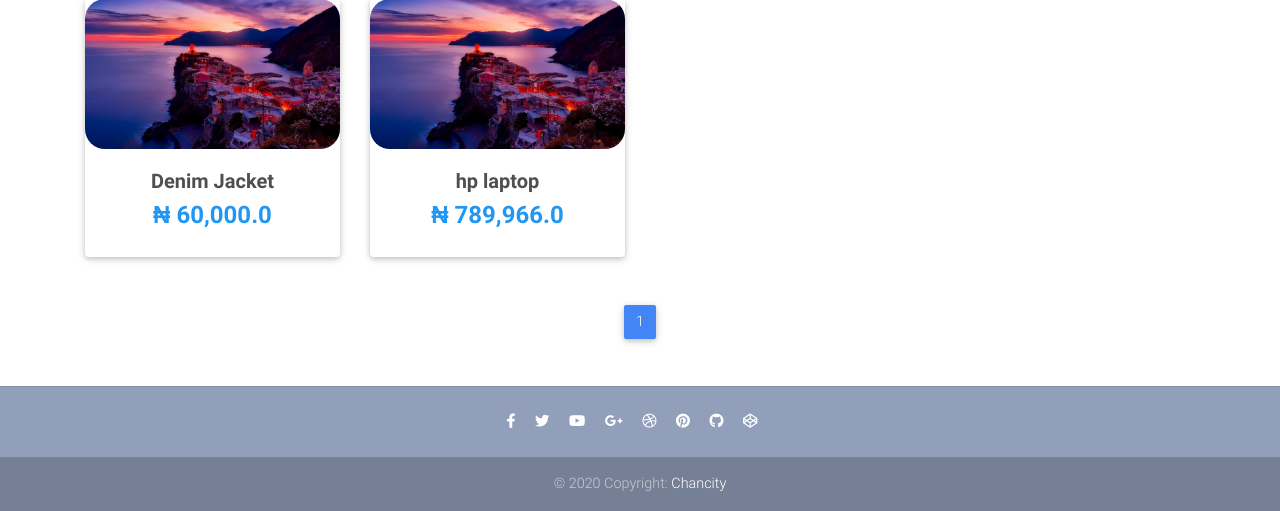
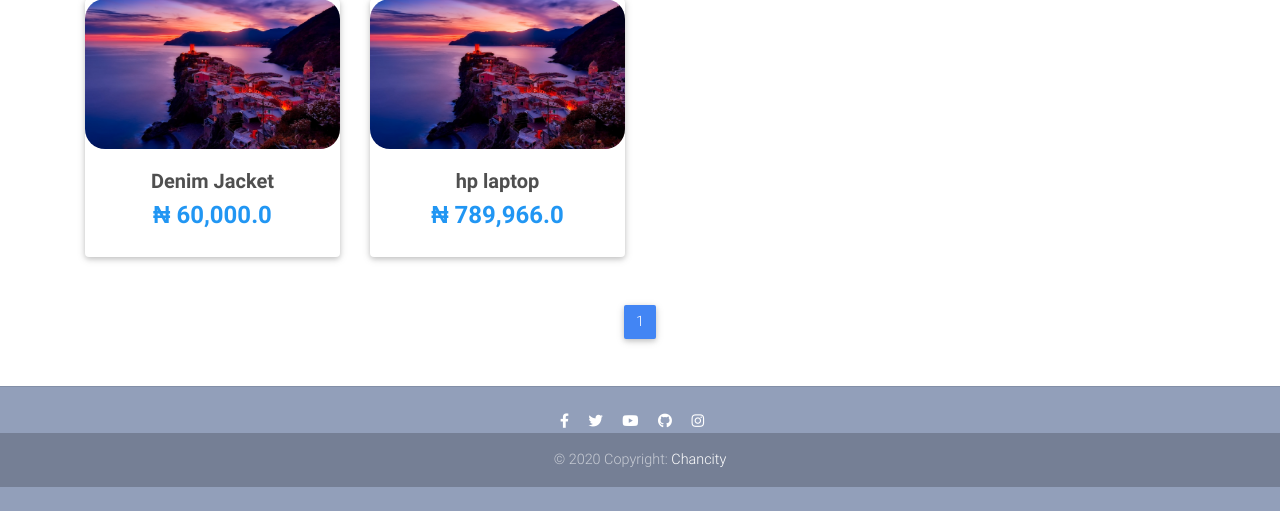
Before and after one commit to doctor-evans/college_sales, a Django app: page /Home/ in a window 1280 px wide. Shown: the part 759-1270 px from the top of the page. Run offline with Django 3.2, Linux system fonts and the light colour scheme; data comes from the database, SQL or seed files in the repository; both versions use the stored data as it was after the commit; some libraries are stand-ins or nearby versions.

Commit message:
footer update

```diff
--- a/core/templates/core/contact_merchant.html
+++ b/core/templates/core/contact_merchant.html
@@ -239,7 +239,7 @@
         <div class="social_media">
           <ul>
             <li><a href="{{ item.owner.profile.facebook_link }}" target="_blank"><i class="fab fa-facebook-f mr-3"></i></a></li>
-            <li><a href="{{ item.owner.profile.twitter_link }}" target="_blank"><i class="fab fa-twitter mr-3"></i></i></a></li>
+            <li><a href="{{ item.owner.profile.twitter_link }}" target="_blank"><i class="fab fa-twitter mr-3"></i></a></li>
             <li><a href="{{ item.owner.profile.intagram_link }}" target="_blank"><i class="fab fa-instagram mr-3"></i></a></li>
           </ul>
         </div>
--- a/core/templates/core/footer.html
+++ b/core/templates/core/footer.html
@@ -4,38 +4,28 @@
 
     <!-- Social icons -->
     <div class="pb-4">
-      <a href="https://www.facebook.com/mdbootstrap" target="_blank">
+      <a href="https://www.facebook.com/evans.chan3" target="_blank">
         <i class="fab fa-facebook-f mr-3"></i>
       </a>
 
-      <a href="https://twitter.com/MDBootstrap" target="_blank">
+      <a href="https://twitter.com/evanschan1" target="_blank">
         <i class="fab fa-twitter mr-3"></i>
       </a>
 
-      <a href="https://www.youtube.com/watch?v=7MUISDJ5ZZ4" target="_blank">
+      <a href="https://www.youtube.com/channel/UCDzhr_JjCUrTZ4SU7j9gxvg" target="_blank">
         <i class="fab fa-youtube mr-3"></i>
       </a>
 
-      <a href="https://plus.google.com/u/0/b/107863090883699620484" target="_blank">
-        <i class="fab fa-google-plus-g mr-3"></i>
-      </a>
 
-      <a href="https://dribbble.com/mdbootstrap" target="_blank">
-        <i class="fab fa-dribbble mr-3"></i>
-      </a>
-
-      <a href="https://pinterest.com/mdbootstrap" target="_blank">
-        <i class="fab fa-pinterest mr-3"></i>
-      </a>
-
-      <a href="https://github.com/mdbootstrap/bootstrap-material-design" target="_blank">
+      <a href="https://github.com/doctor-evans" target="_blank">
         <i class="fab fa-github mr-3"></i>
       </a>
 
-      <a href="http://codepen.io/mdbootstrap/" target="_blank">
-        <i class="fab fa-codepen mr-3"></i>
+      <a href="https://github.com/doctor-evans" target="_blank">
+        <i class="fab fa-instagram mr-3"></i>
       </a>
-    </div>
+
+
     <!-- Social icons -->
 
     <!--Copyright-->
```
Also changed, not shown: db.sqlite3.
